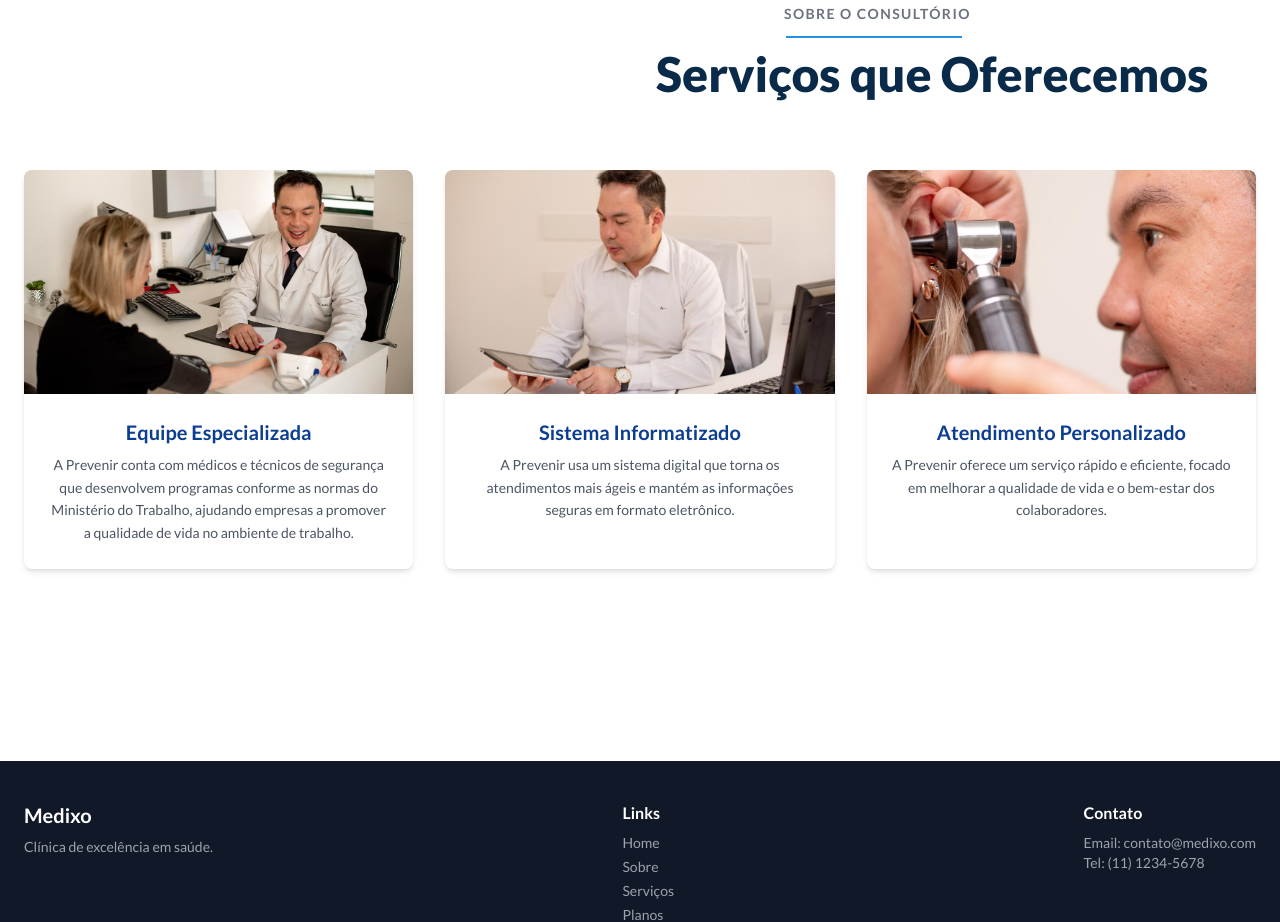
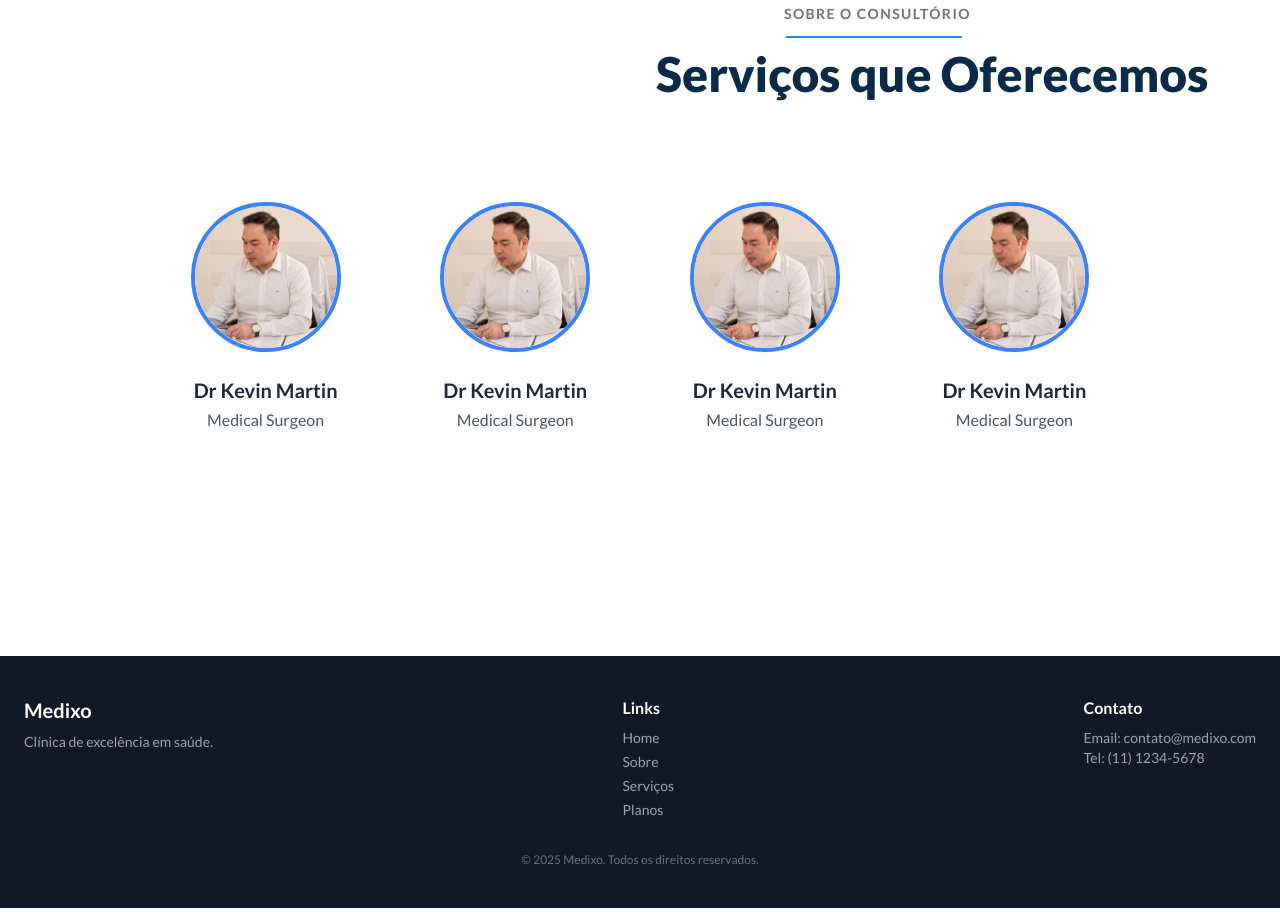
Before and after one commit to Lucio-Gabriel/prevenir, a plain HTML site: page index.html in a window 1280 px wide. Shown: the part 3320-4242 px from the top of the page. Drawn offline with nearby package versions, Linux system fonts and the light colour scheme.

Commit message:
colaborations

```diff
--- a/index.html
+++ b/index.html
@@ -1401,41 +1401,54 @@
             </div>
         </div>
 
-        <div class="max-w-7xl mx-auto px-6 py-12 grid grid-cols-1 md:grid-cols-3 gap-8 ">
-            <div class="bg-white rounded-lg shadow-md overflow-hidden group">
-                <img src="src/images/imagem (4).jpeg" alt="Cardiology"
-                    class="w-full h-56 object-cover transform transition-transform duration-300 hover:scale-110">
-                <div class="p-6 text-center relative">
-                    <h3 class="text-xl font-semibold text-[#0b3d91]">Equipe Especializada</h3>
-                    <p class="text-gray-600 mt-2 text-sm leading-relaxed">
-                        A Prevenir conta com médicos e técnicos de segurança que desenvolvem programas conforme as
-                        normas do Ministério do Trabalho, ajudando empresas a promover a qualidade de vida no ambiente
-                        de trabalho.
-                    </p>
+        <div class="container mx-auto py-16 px-4">
+            <div class="flex flex-wrap justify-center ">
+                <div class="flex flex-col items-center text-center w-full sm:w-1/2 md:w-1/4 lg:w-1/5 p-4">
+                    <div class="mb-6 rounded-full image-ring w-[150px] h-[150px] overflow-hidden border-4 border-blue-500">
+                        <img
+                            src="src/images/imagem (2).jpeg"
+                            alt="Dr. Kevin Martin, Medical Surgeon"
+                            class="object-cover w-full h-full rounded-full"
+                        >
+                    </div>
+                    <h3 class="text-xl font-semibold text-gray-800 mb-1">Dr Kevin Martin</h3>
+                    <p class="text-base text-gray-600">Medical Surgeon</p>
                 </div>
-            </div>
 
-            <div class="bg-white rounded-lg shadow-md overflow-hidden group">
-                <img src="src/images/imagem (2).jpeg" alt="Cardiology"
-                    class="w-full h-56 object-cover transform transition-transform duration-300 hover:scale-110">
-                <div class="p-6 text-center relative">
-                    <h3 class="text-xl font-semibold text-[#0b3d91]">Sistema Informatizado</h3>
-                    <p class="text-gray-600 mt-2 text-sm leading-relaxed">
-                        A Prevenir usa um sistema digital que torna os atendimentos mais ágeis e mantém as informações
-                        seguras em formato eletrônico.
-                    </p>
+                <div class="flex flex-col items-center text-center w-full sm:w-1/2 md:w-1/4 lg:w-1/5 p-4">
+                    <div class="mb-6 rounded-full image-ring w-[150px] h-[150px] overflow-hidden border-4 border-blue-500">
+                        <img
+                            src="src/images/imagem (2).jpeg"
+                            alt="Dr. Kevin Martin, Medical Surgeon"
+                            class="object-cover w-full h-full rounded-full"
+                        >
+                    </div>
+                    <h3 class="text-xl font-semibold text-gray-800 mb-1">Dr Kevin Martin</h3>
+                    <p class="text-base text-gray-600">Medical Surgeon</p>
                 </div>
-            </div>
 
-            <div class="bg-white rounded-lg shadow-md overflow-hidden group">
-                <img src="src/images/imagem (3).jpeg" alt="Cardiology"
-                    class="w-full h-56 object-cover transform transition-transform duration-300 hover:scale-110">
-                <div class="p-6 text-center relative">
-                    <h3 class="text-xl font-semibold text-[#0b3d91]">Atendimento Personalizado</h3>
-                    <p class="text-gray-600 mt-2 text-sm leading-relaxed">
-                        A Prevenir oferece um serviço rápido e eficiente, focado em melhorar a qualidade de vida e o
-                        bem-estar dos colaboradores.
-                    </p>
+                <div class="flex flex-col items-center text-center w-full sm:w-1/2 md:w-1/4 lg:w-1/5 p-4">
+                    <div class="mb-6 rounded-full image-ring w-[150px] h-[150px] overflow-hidden border-4 border-blue-500">
+                        <img
+                            src="src/images/imagem (2).jpeg"
+                            alt="Dr. Kevin Martin, Medical Surgeon"
+                            class="object-cover w-full h-full rounded-full"
+                        >
+                    </div>
+                    <h3 class="text-xl font-semibold text-gray-800 mb-1">Dr Kevin Martin</h3>
+                    <p class="text-base text-gray-600">Medical Surgeon</p>
+                </div>
+
+                <div class="flex flex-col items-center text-center w-full sm:w-1/2 md:w-1/4 lg:w-1/5 p-4">
+                    <div class="mb-6 rounded-full image-ring w-[150px] h-[150px] overflow-hidden border-4 border-blue-500">
+                        <img
+                            src="src/images/imagem (2).jpeg"
+                            alt="Dr. Kevin Martin, Medical Surgeon"
+                            class="object-cover w-full h-full rounded-full"
+                        >
+                    </div>
+                    <h3 class="text-xl font-semibold text-gray-800 mb-1">Dr Kevin Martin</h3>
+                    <p class="text-base text-gray-600">Medical Surgeon</p>
                 </div>
             </div>
         </div>
```
